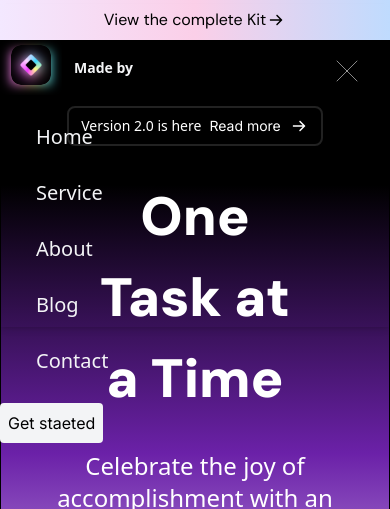
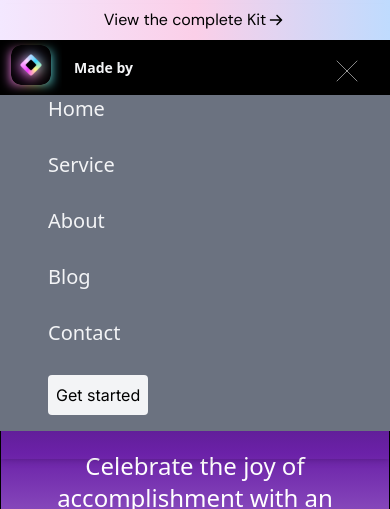
Before and after one commit to Shaileshkale17/one_task_project, a React (Vite) app: page / in a window 390 px wide. Both pictures are taken after a click on the element 348 px from the left and 70 px from the top of the page. Shown: the top 509 px of the page. Built offline with nearby package versions, Linux system fonts and the light colour scheme.

Commit message:
adding nav css

```diff
--- a/src/components/navber/Navber_2.jsx
+++ b/src/components/navber/Navber_2.jsx
@@ -5,6 +5,7 @@ import logo from "../../assets/logo.svg";
 import logo_2 from "../../assets/black-horizontal_1.svg";
 import { Link } from "react-router-dom";
 import Button from "../Button/Button";
+
 function Navber_2() {
   const [open, setOpen] = useState(false);
   const DataLink = [
@@ -14,29 +15,30 @@ function Navber_2() {
     { name: "Blog", link: "/blog" },
     { name: "Contact", link: "/contact" },
   ];
+
   return (
-    <div className="shadow-md w-full fixed top-1 md:top-8 left-0 z-10">
-      <div className="md:flex items-center justify-between py-4 md:inset-x-2 lg:px-10 py-7">
-        <div className="font-bold text-2xl cursor-pointer flex items-center  text-gray-100 ">
+    <div className="shadow-md w-full fixed top-1 md:top-8 left-0 z-10 ">
+      <div className="md:flex md:items-center md:justify-between  md:inset-x-2 lg:px-10 py-7">
+        <div className="font-bold text-2xl cursor-pointer flex items-center text-gray-100">
           <span className="text-3xl mr-1 pt-2 flex items-center gap-3">
             <img src={logo} alt="logo" />
             <p className="text-gray-100 text-sm">Made by</p>
-            <img src={logo_2} alt="" className="hidden md:block " />
+            <img src={logo_2} alt="" className="hidden md:block" />
           </span>
         </div>
         <div
-          className="text-3xl absolute right-8 top-14 cursor-pointer md:hidden"
+          className="text-3xl absolute right-8 top-14 cursor-pointer md:hidden "
           onClick={() => setOpen(!open)}>
           {open ? <img src={cancel} /> : <img src={meun} />}
         </div>
         <ul
-          className={`md:flex md:items-center md:pb-0 pb-12 gap-5 items-center ${
-            open ? "block h-44" : "hidden h-0"
+          className={`md:flex md:items-center md:pb-0 pb-12 gap-5 items-center  ${
+            open ? "block h-[21rem] bg-gray-500 px-12" : "hidden h-0"
           }`}>
           {DataLink.map((link) => (
             <li
               key={link.name}
-              className="md:inline-block ml-0 lg:ml-[0.5rem] text-xl  md:my-0 my-7 text-gray-100 md;z-auto z-[-1] left-0 w-full w-auto md:pl-0 pl-9 translate-all duration-500 ease-in ">
+              className="md:inline-block ml-0 lg:ml-[0.5rem] text-xl md:my-0 mb-7 text-gray-100 z-10">
               <Link
                 to={link.link}
                 className="text-gray-100 hover:opacity-5 duration-500">
@@ -44,7 +46,7 @@ function Navber_2() {
               </Link>
             </li>
           ))}
-          <Button title="Get staeted" />
+          <Button title="Get started" />
         </ul>
       </div>
     </div>
```
